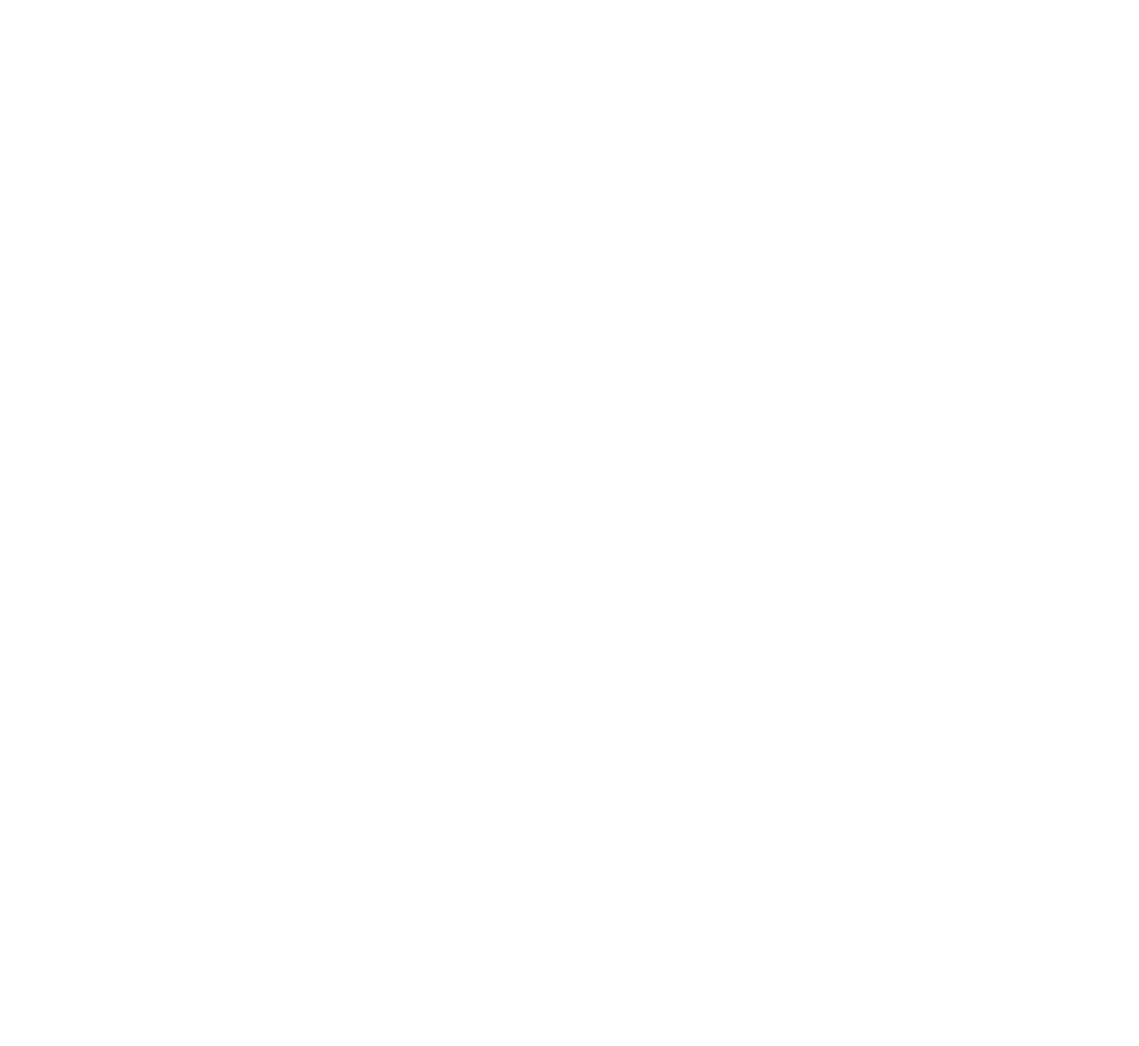
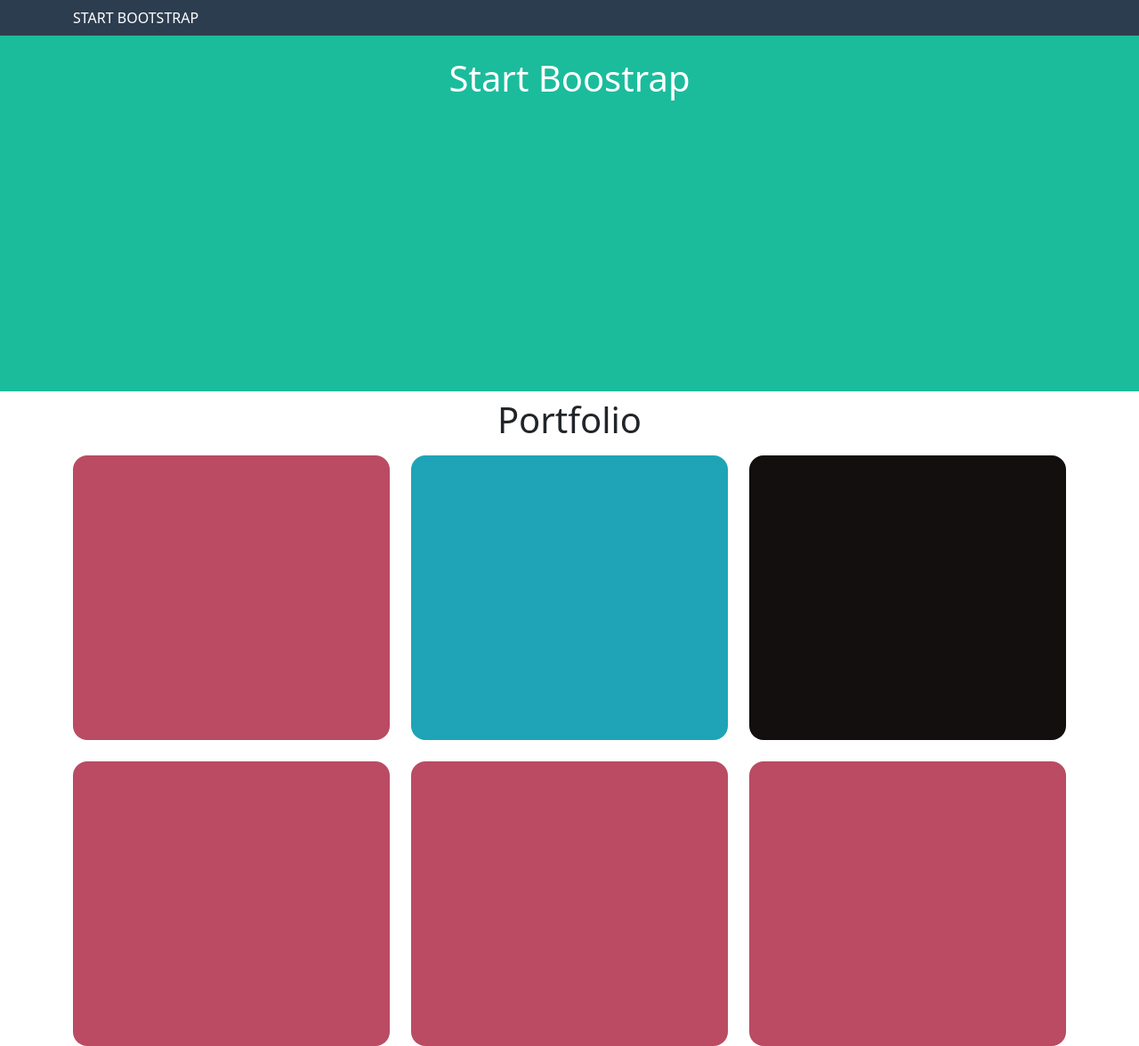
Before and after one commit to RiccardoNestola/html-css-bootstrap-freelancer, a plain HTML site: page index.html in a window 1280 px wide. Shown: the whole page at 89% size. Before the commit the page ends 800 px from the top, so only its background shows below. Drawn offline with nearby package versions, Linux system fonts and the light colour scheme.

Commit message:
add header jumbo and cards

```diff
--- a/css/style.css
+++ b/css/style.css
@@ -1,3 +1,28 @@
 header{
-    background-color: blue;
+    background-color: #2D3D50;
 }
+
+
+.jumbo {
+    height:400px;
+    background-color: #1BBC9C;
+
+}
+
+.my_card-1{
+    background-color: #ba4b63;
+    height: 320px;
+
+}
+
+.my_card-2{
+    background-color: #1EA4B6;
+    height: 320px;
+
+}
+
+.my_card-3{
+    background-color: #140F0F;
+    height: 320px;
+
+}
--- a/index.html
+++ b/index.html
@@ -10,8 +10,82 @@
   <body>
 
      <header>
+      <nav class="navbar">
+        <div class="container">
+          <div class="row">
+            <div class="col-12">
+              <span class=" text-white navbar-text text-uppercase">
+                Start Bootstrap
+              </span>
+            </div>
+          </div>
+        </div>
+      </nav>
+     </header>
 
-     </header>
+     <main>
+        <div class="jumbo">
+            <div class="row">
+              <div class="col-12 col-lg-12 col-xl-12">
+                <div class="container d-flex justify-content-center">
+                <h1 class="text-white py-4"> Start Boostrap</h1>
+              </div>
+            </div>
+          </div>
+        </div>
+
+        <div class="my_cards container">
+          <div class="row justify-content-center">
+            <div class="col-12 py-2 d-flex justify-content-center">
+              <h1>Portfolio</h1>
+            </div>
+          </div>
+
+          <div class="row justify-content-center g-4">
+            <div class="col-12 col-lg-6 col-xl-4">
+              <div class="my_card-1 rounded-4"></div>
+            </div>
+            <div class="col-12 col-lg-6 col-xl-4">
+              <div class="my_card-2 rounded-4"></div>
+            </div>
+            <div class="col-12 col-lg-6 col-xl-4">
+              <div class="my_card-3 rounded-4"></div>
+            </div>
+            <div class="col-12 col-lg-6 col-xl-4">
+              <div class="my_card-1 rounded-4"></div>
+            </div>
+            <div class="col-12 col-lg-6 col-xl-4">
+              <div class="my_card-1 rounded-4"></div>
+            </div>
+            <div class="col-12 col-lg-6 col-xl-4">
+              <div class="my_card-1 rounded-4"></div>
+            </div>
+          </div>
+
+
+        </div>
+
+
+
+
+
+
+
+
+
+
+
+
+
+
+
+
+
+
+
+
+    </main>
+
 
 
 
```
